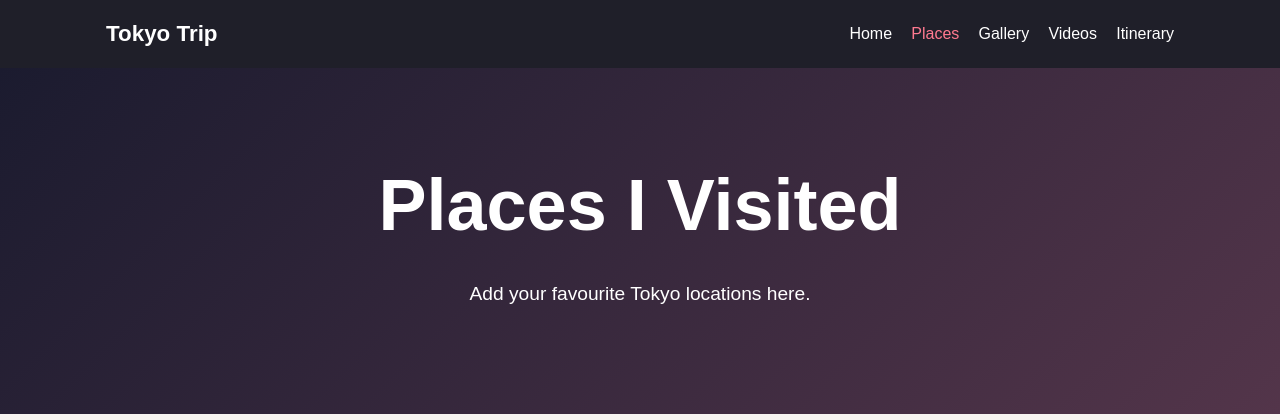
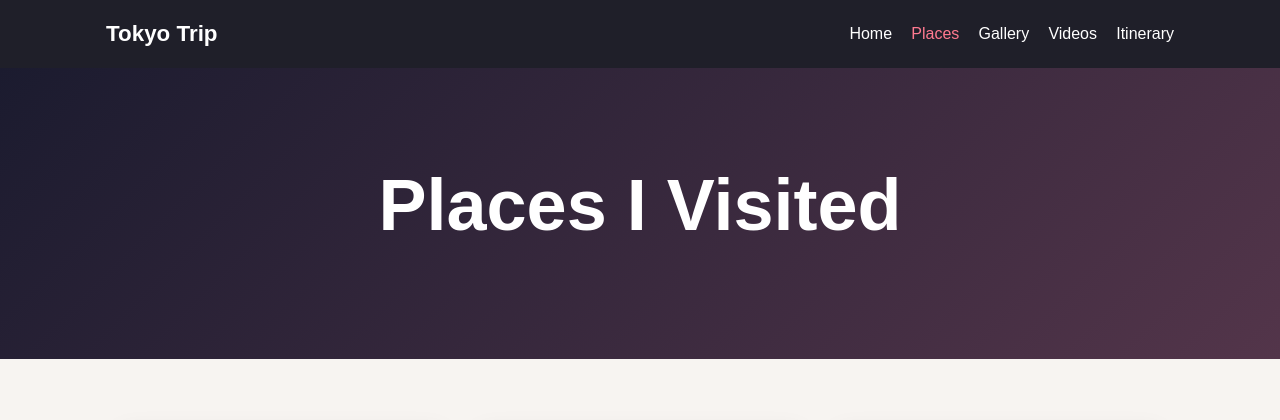
Before and after one commit to christianchinsee-source/Website, a plain HTML site: page places.html in a window 1280 px wide. Shown: the top 420 px of the page. Drawn offline with Linux system fonts and the light colour scheme.

Commit message:
Update places.html

```diff
--- a/places.html
+++ b/places.html
@@ -24,7 +24,7 @@
     <main>
         <section class="page-hero fade-in">
             <h1>Places I Visited</h1>
-            <p>Add your favourite Tokyo locations here.</p>
+
         </section>
 
         <section class="cards-section">
```
